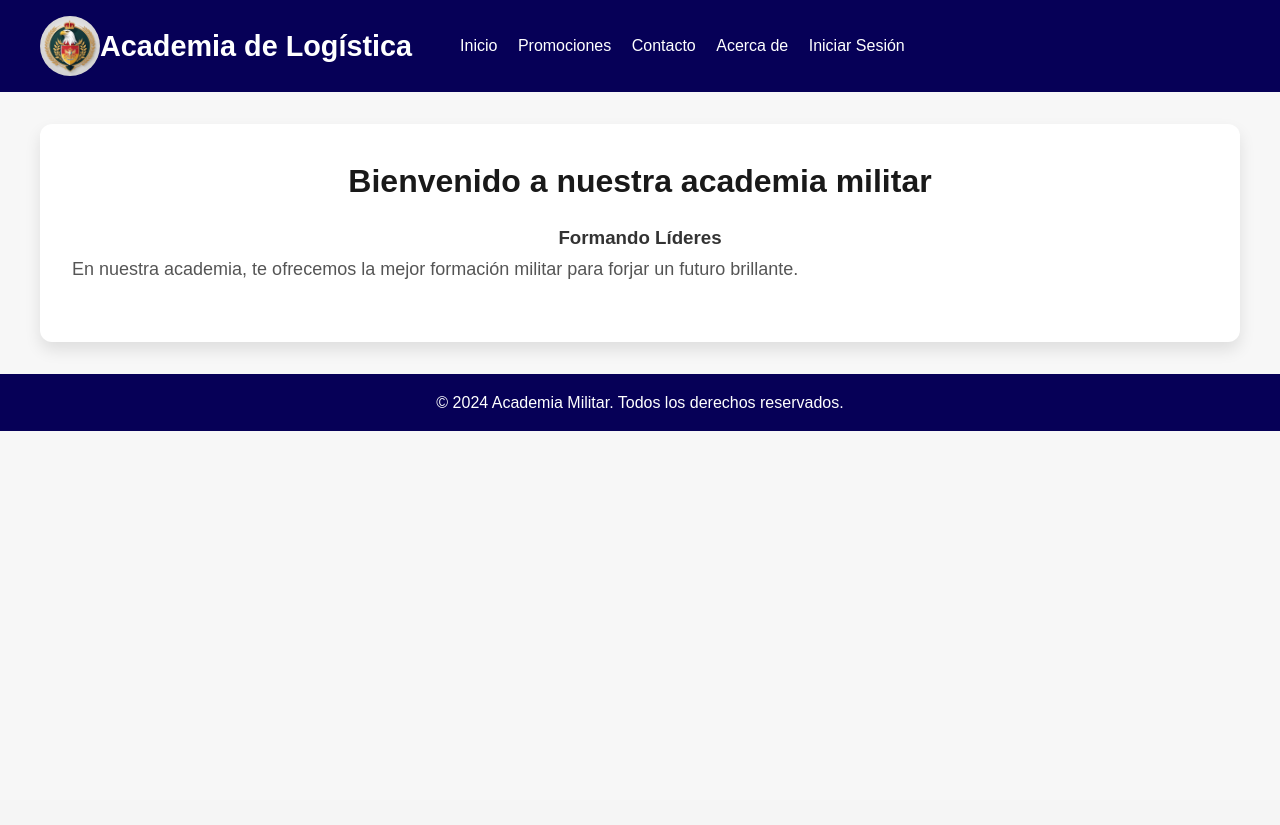
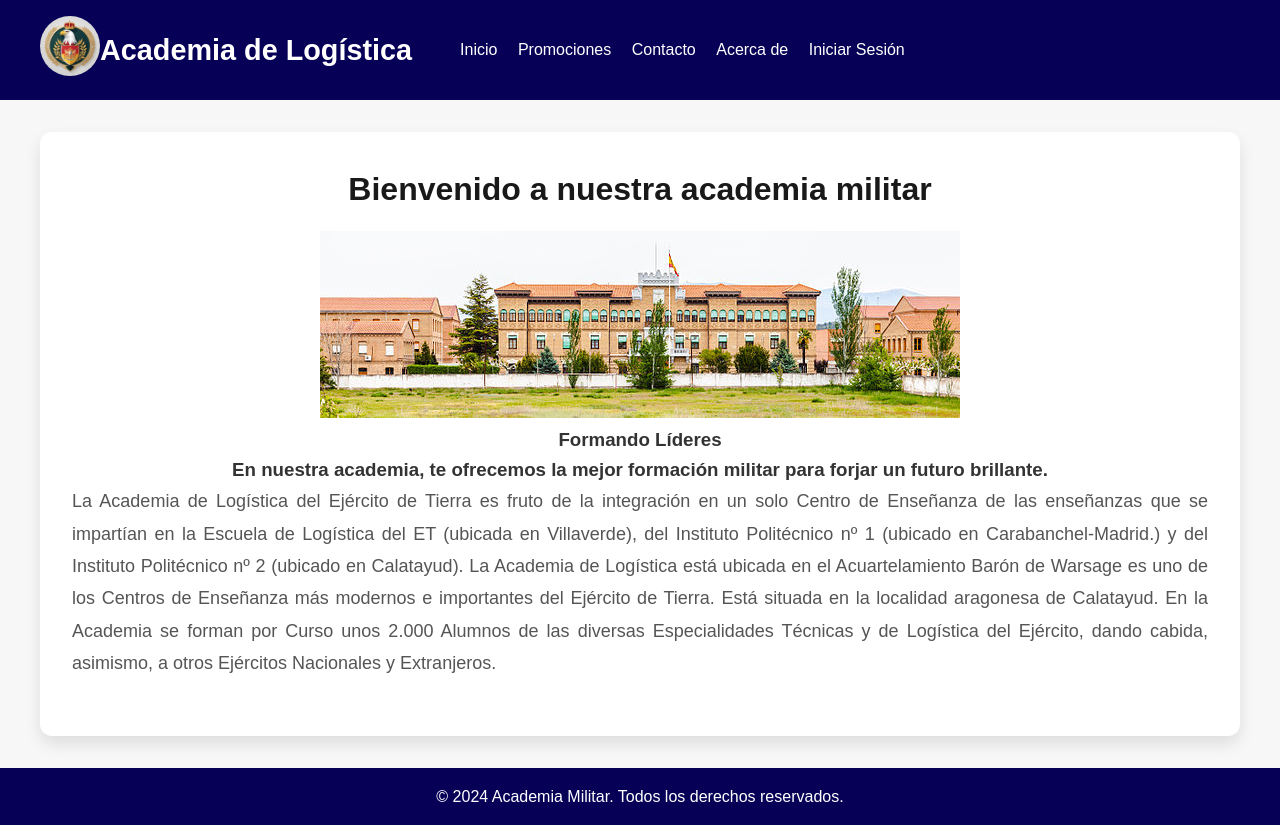
Before and after one commit to ChicoPatino-A/ProyectoPaginaWebAcademiaMilitar, a Flask app: page /principal in a window 1280 px wide. Before the commit the page ends 431 px from the top, so only its background shows below. Run offline with Flask 3, Linux system fonts and the light colour scheme.

Commit message:
modificacion diseño inicio, enlace entre inicio y logo

```diff
--- a/app.py
+++ b/app.py
@@ -63,4 +63,6 @@ def login():
         return "Este usuario no existe."
 
 if __name__ == '__main__':
-    app.run(debug=True, host='192.168.43.69', port=5000)
+    app.run(debug=True, host='10.108.4.35', port=5000)
+
+#192.168.43.69
--- a/static/css/styles.css
+++ b/static/css/styles.css
@@ -12,6 +12,7 @@ body {
     color: #333;
     line-height: 1.6;
 }
+
 
 header {
     background-color: #060057;
@@ -58,7 +59,6 @@ nav a:hover {
     border-radius: 50%;
     object-fit: cover;
 }
-
 
 main {
     padding: 2rem;
--- a/templates/index.html
+++ b/templates/index.html
@@ -2,6 +2,10 @@
 {% extends "plantillabase.html" %}
 {% block content %}
 <h2>Bienvenido a nuestra academia militar</h2>
+<img src="{{ url_for('static', filename='images/academia.jfif') }}" alt="Academia Militar" class="imagen-academia">
 <h3>Formando Líderes</h3>
-<p>En nuestra academia, te ofrecemos la mejor formación militar para forjar un futuro brillante.</p>
+<h3>En nuestra academia, te ofrecemos la mejor formación militar para forjar un futuro brillante.</h3>
+<p>La Academia de Logística del Ejército de Tierra es fruto de la integración en un solo Centro de Enseñanza de las enseñanzas que se impartían en la Escuela de Logística del ET (ubicada en Villaverde), del Instituto Politécnico nº 1 (ubicado en Carabanchel-Madrid.) y  del Instituto Politécnico nº 2 (ubicado en Calatayud). La Academia de Logística está ubicada en el Acuartelamiento Barón de Warsage es uno de los Centros de Enseñanza más modernos e importantes del Ejército de Tierra. Está situada en la localidad aragonesa de Calatayud.
+    En la Academia se forman por Curso unos 2.000 Alumnos de las diversas Especialidades Técnicas y de Logística del Ejército, dando cabida, asimismo,  a otros Ejércitos Nacionales y Extranjeros.
+    </p>
 {% endblock %}
--- a/templates/plantillabase.html
+++ b/templates/plantillabase.html
@@ -9,16 +9,17 @@
 <body>
     <header>
         <div class="header-content">
-            <img src="{{ url_for('static', filename='images/logo_proyecto.jpg') }}" alt="Logo" class="logo">
+            <a href="{{ url_for('principal') }}">
+                <img src="{{ url_for('static', filename='images/logo_proyecto.jpg') }}" alt="Logo" class="logo">
+            </a>
             <h1>Academia de Logística</h1>
             <nav>
                 <a href="{{url_for('principal')}}">Inicio</a>
                 <a href="{{url_for('promociones')}}">Promociones</a>
                 <a href="{{url_for('contacto')}}">Contacto</a>
                 <a href="{{url_for('acercade')}}">Acerca de</a>
-                <a href="{{url_for('iniciarsesion')}}">Iniciar Sesión</a>
+                <a href="{{url_for('iniciarsesion')}}" class="nav-login">Iniciar Sesión</a>
             </nav>
-
         </div>
     </header>
     <main class = "content-main">
```
Also changed, not shown: static/images/academia.jfif (added), static/images/entrada.jfif (added).
